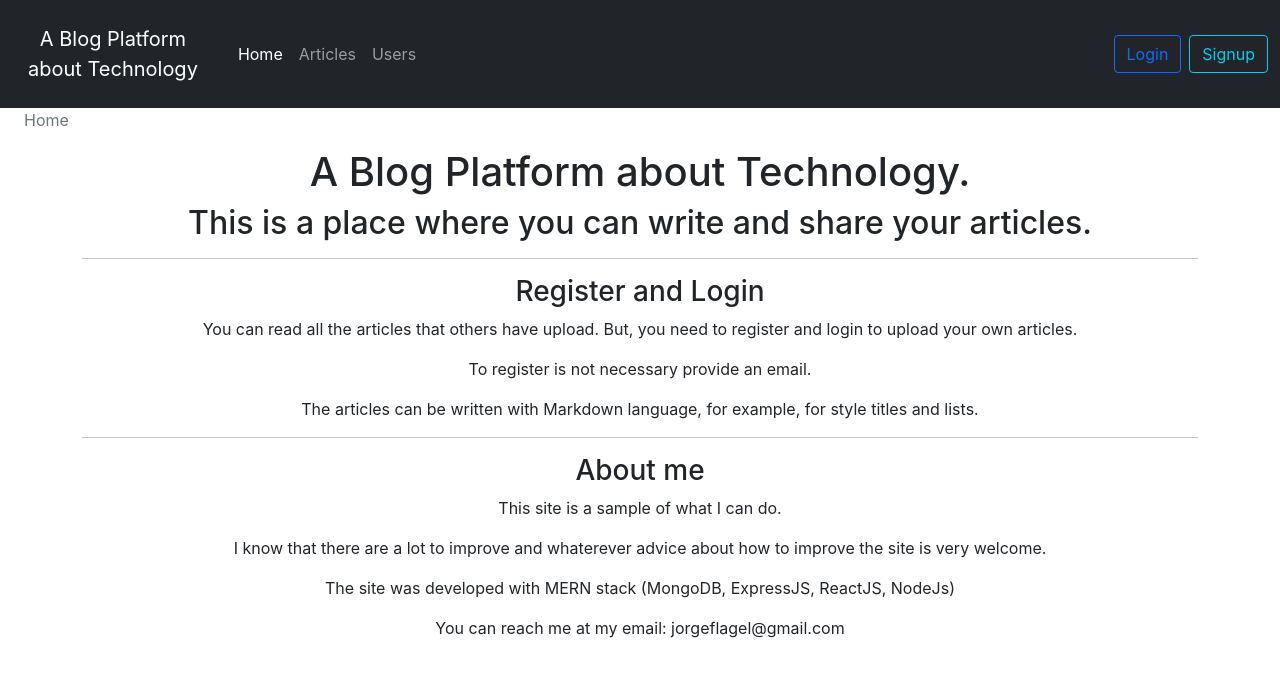
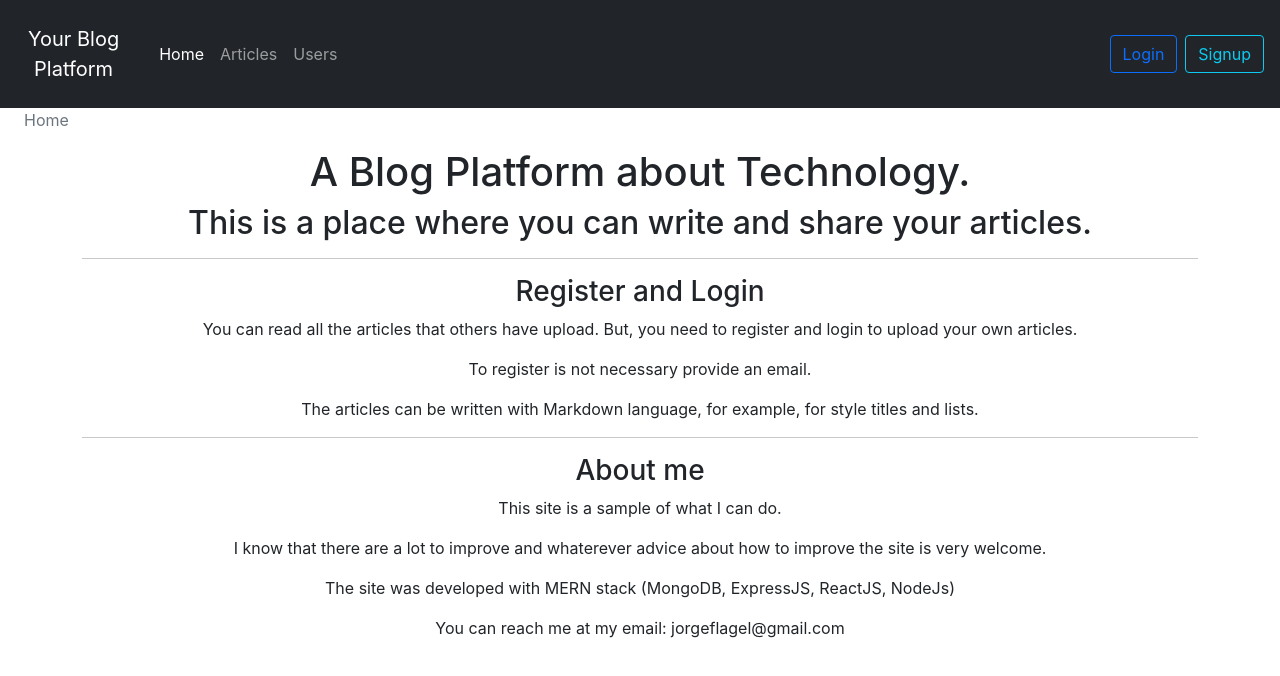
Before and after one commit to jorgeflagel/BlogPlatform-client, a React (Create React App) app: page / in a window 1280 px wide. Shown: the top 676 px of the page. Built offline with nearby package versions, Linux system fonts and the light colour scheme.

Commit message:
fixing the navbar layout

```diff
--- a/src/components/Navbar.js
+++ b/src/components/Navbar.js
@@ -41,17 +41,17 @@ export default function Navbar(props) {
     return (
         <nav className="navbar navbar-expand-lg navbar-dark bg-dark">
           <div className="container-fluid">
-            <Link className="navbar-brand p-3" to="/">A Blog Platform <br/>about Technology</Link>
-            <button ref={navIcon} className="navbar-toggler ms-auto" type="button" onClick={() => toggleMenu(!isMenuShowing)} aria-label="Toggle navigation"
+            <Link className="navbar-brand p-3" to="/">Your Blog <br/>Platform</Link>
+            <button ref={navIcon} className="navbar-toggler ms-auto me-3" type="button" onClick={() => toggleMenu(!isMenuShowing)} aria-label="Toggle navigation"
               >
               <span className="navbar-toggler-icon"></span>
             </button>
 
             {props.isLogged ?
                     <Offcanvas logout={logout} userInfo={props.userInfo}/>
-                : <div className="ms-auto order-lg-last">
-                    <button type="button" className="btn btn-outline-primary mx-2" onClick={() => history.push('/login')}>Login</button>
-                    <button type="button" className="btn btn-outline-info" onClick={() => history.push('/signup')}>Signup</button>
+                : <div className="order-lg-last d-flex flex-column flex-md-row">
+                    <button type="button" className="btn btn-outline-primary m-1" onClick={() => history.push('/login')}>Login</button>
+                    <button type="button" className="btn btn-outline-info m-1" onClick={() => history.push('/signup')}>Signup</button>
                   </div>
             }
             <div ref={node} className={`collapse navbar-collapse ${isMenuShowing ? 'show' : ''}`} id="navbarNav">
```
